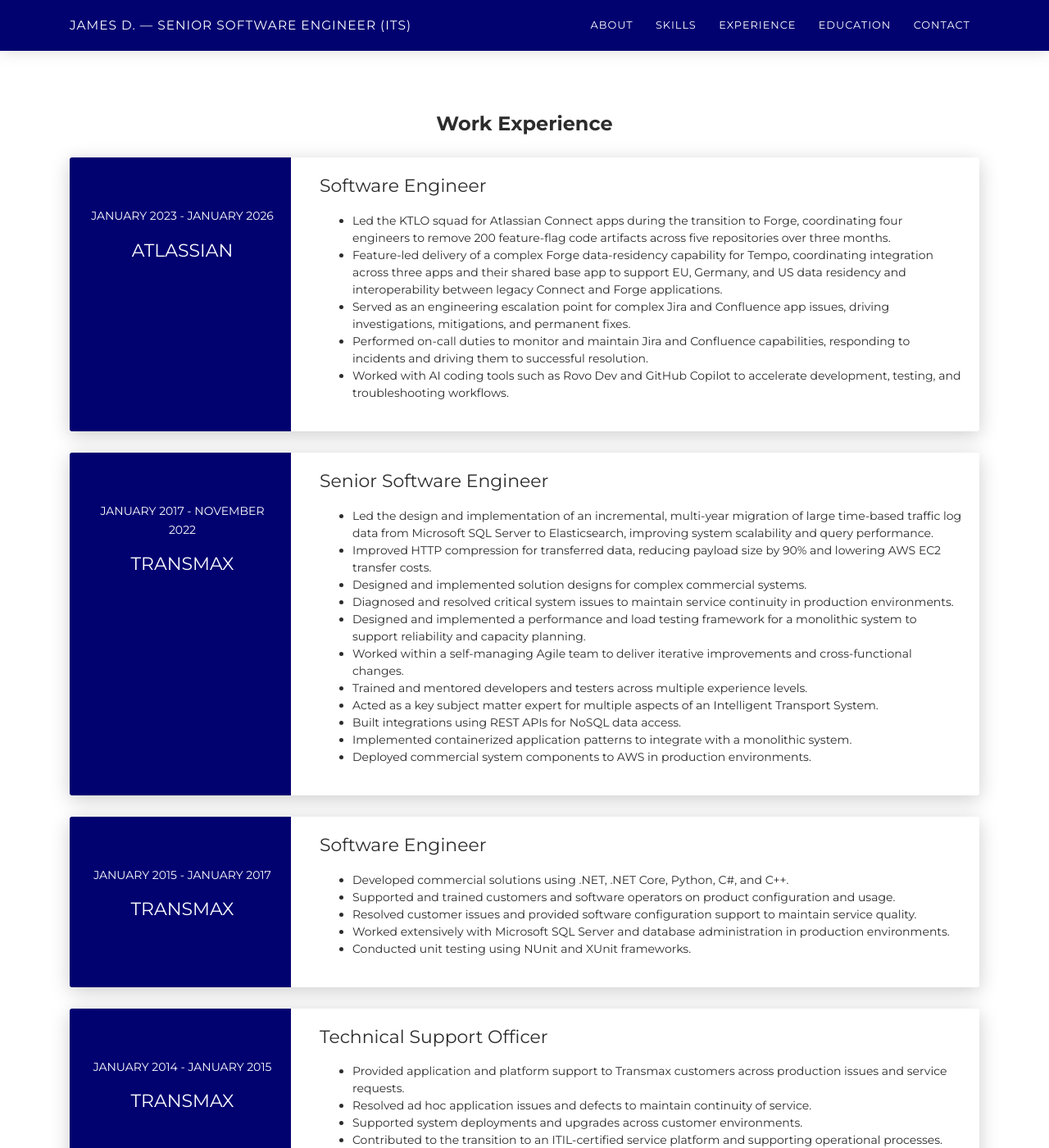
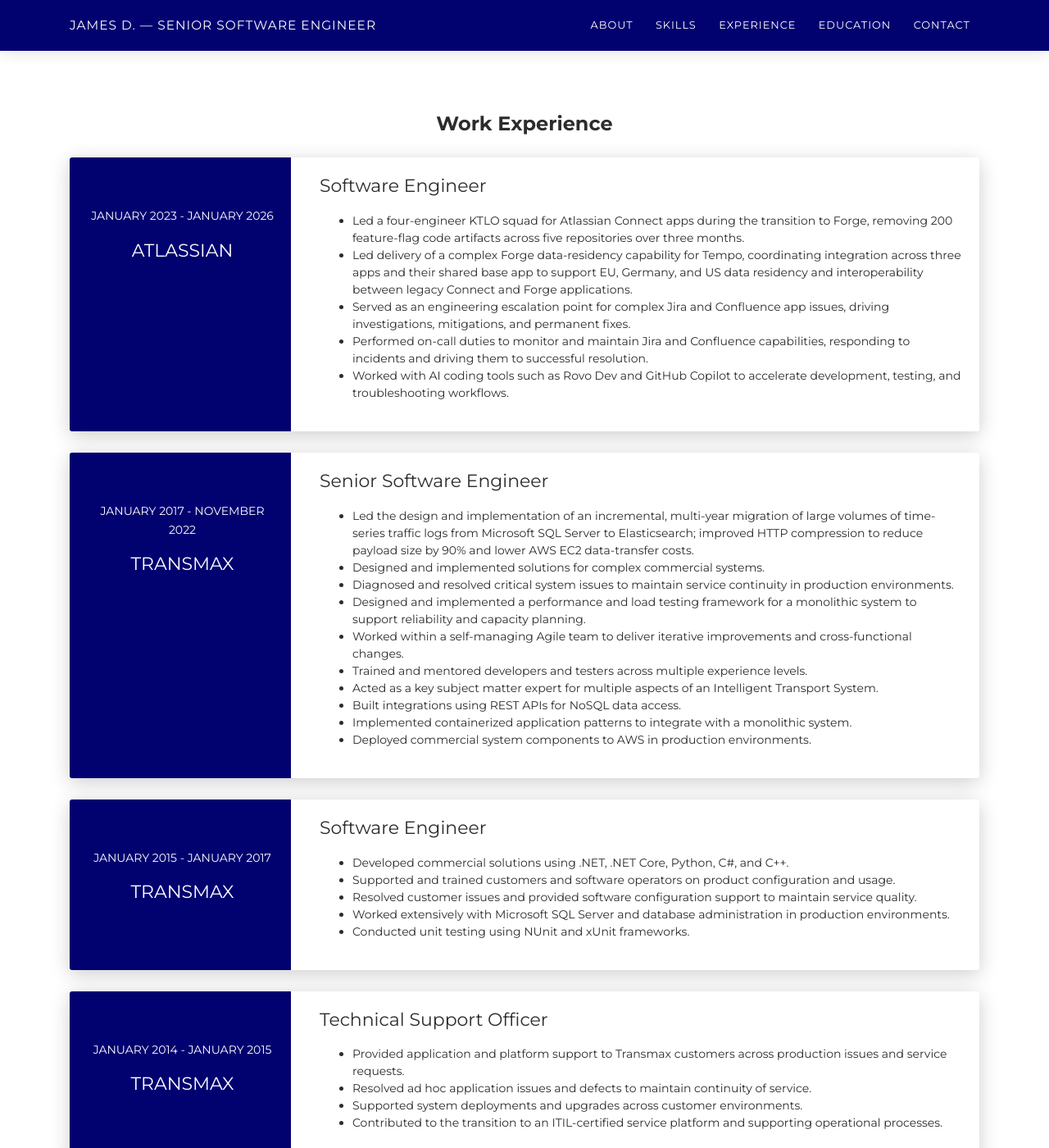
Before and after one commit to jamesd24/jamesd24.github.io, a Jekyll site: the page built from index.html, in a window 1280 px wide and 1400 px high, scrolled down 1608 px. Shown: the whole window at 82% size. Built offline with Jekyll 4.4.1, drawn with Linux system fonts in a browser that asks for light colours; nearby versions of some CDN libraries.

Commit message:
Apply the final senior-level polish to the technical profile, Atlassian, and Transmax work entries.

```diff
--- a/_config.yml
+++ b/_config.yml
@@ -1,7 +1,7 @@
 plugins:
     - jekyll-seo-tag
 
-title: James D. — Senior Software Engineer (ITS)
+title: James D. — Senior Software Engineer
 tagline: The professional profile of James D.
 description: >-
   Senior Software Engineer with 12+ years of experience designing, delivering, and supporting
--- a/_includes/work/atlassian.md
+++ b/_includes/work/atlassian.md
@@ -1,5 +1,5 @@
-- Led the KTLO squad for Atlassian Connect apps during the transition to Forge, coordinating four engineers to remove 200 feature-flag code artifacts across five repositories over three months.
-- Feature-led delivery of a complex Forge data-residency capability for Tempo, coordinating integration across three apps and their shared base app to support EU, Germany, and US data residency and interoperability between legacy Connect and Forge applications.
+- Led a four-engineer KTLO squad for Atlassian Connect apps during the transition to Forge, removing 200 feature-flag code artifacts across five repositories over three months.
+- Led delivery of a complex Forge data-residency capability for Tempo, coordinating integration across three apps and their shared base app to support EU, Germany, and US data residency and interoperability between legacy Connect and Forge applications.
 - Served as an engineering escalation point for complex Jira and Confluence app issues, driving investigations, mitigations, and permanent fixes.
 - Performed on-call duties to monitor and maintain Jira and Confluence capabilities, responding to incidents and driving them to successful resolution.
 - Worked with AI coding tools such as Rovo Dev and GitHub Copilot to accelerate development, testing, and troubleshooting workflows.
--- a/_includes/work/l1_transmax.md
+++ b/_includes/work/l1_transmax.md
@@ -2,4 +2,4 @@
 - Supported and trained customers and software operators on product configuration and usage.
 - Resolved customer issues and provided software configuration support to maintain service quality.
 - Worked extensively with Microsoft SQL Server and database administration in production environments.
-- Conducted unit testing using NUnit and XUnit frameworks.
+- Conducted unit testing using NUnit and xUnit frameworks.
--- a/_includes/work/l3_transmax.md
+++ b/_includes/work/l3_transmax.md
@@ -1,6 +1,5 @@
-- Led the design and implementation of an incremental, multi-year migration of large time-based traffic log data from Microsoft SQL Server to Elasticsearch, improving system scalability and query performance.
-- Improved HTTP compression for transferred data, reducing payload size by 90% and lowering AWS EC2 transfer costs.
-- Designed and implemented solution designs for complex commercial systems.
+- Led the design and implementation of an incremental, multi-year migration of large volumes of time-series traffic logs from Microsoft SQL Server to Elasticsearch; improved HTTP compression to reduce payload size by 90% and lower AWS EC2 data-transfer costs.
+- Designed and implemented solutions for complex commercial systems.
 - Diagnosed and resolved critical system issues to maintain service continuity in production environments.
 - Designed and implemented a performance and load testing framework for a monolithic system to support reliability and capacity planning.
 - Worked within a self-managing Agile team to deliver iterative improvements and cross-functional changes.
```
